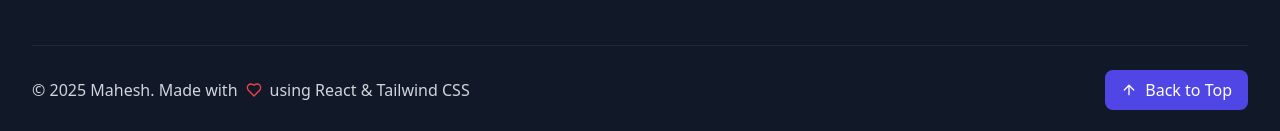
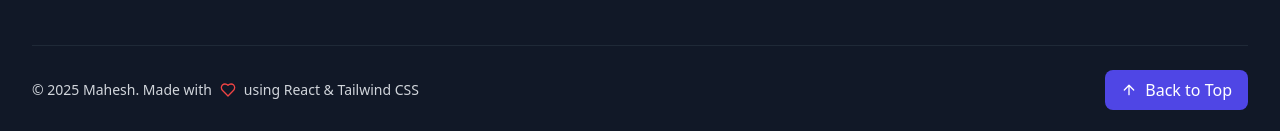
Before and after one commit to ChitikeshiMahesh/portfolio, a React (Vite) app: page / in a window 1280 px wide. Shown: the part 10241-10372 px from the top of the page. Built offline with nearby package versions, Linux system fonts and the light colour scheme.

Commit message:
Fix Footer Copyright and Button Alignment

```diff
--- a/src/components/Footer.tsx
+++ b/src/components/Footer.tsx
@@ -87,19 +87,20 @@ const Footer = () => {
           </div>
         </div>
 
-        {/* Bottom Section - Fixed Copyright Alignment */}
+        {/* Bottom Section - Fixed Alignment */}
         <div className="border-t border-gray-800 dark:border-gray-700 py-6">
-          <div className="flex flex-col md:flex-row justify-between items-center space-y-4 md:space-y-0">
-            {/* Fixed Copyright Text with Proper Alignment */}
-            <div className="flex items-center justify-center space-x-2 text-gray-300 text-sm sm:text-base">
+          <div className="flex flex-col md:flex-row justify-between items-center gap-4">
+            {/* Copyright Text - Fixed Alignment */}
+            <div className="flex items-center justify-center md:justify-start space-x-2 text-gray-300 text-sm order-2 md:order-1">
               <span>© {currentYear} Mahesh. Made with</span>
               <Heart className="h-4 w-4 text-red-500 flex-shrink-0" />
               <span>using React & Tailwind CSS</span>
             </div>
 
+            {/* Back to Top Button - Fixed Alignment */}
             <button
               onClick={scrollToTop}
-              className="flex items-center space-x-2 bg-indigo-600 hover:bg-indigo-700 px-4 py-2 rounded-lg transition-all duration-300 hover:scale-105 hover:-translate-y-1 touch-manipulation"
+              className="flex items-center space-x-2 bg-indigo-600 hover:bg-indigo-700 text-white px-4 py-2 rounded-lg transition-all duration-300 hover:scale-105 hover:-translate-y-1 touch-manipulation order-1 md:order-2"
             >
               <ArrowUp className="h-4 w-4" />
               <span>Back to Top</span>
```
